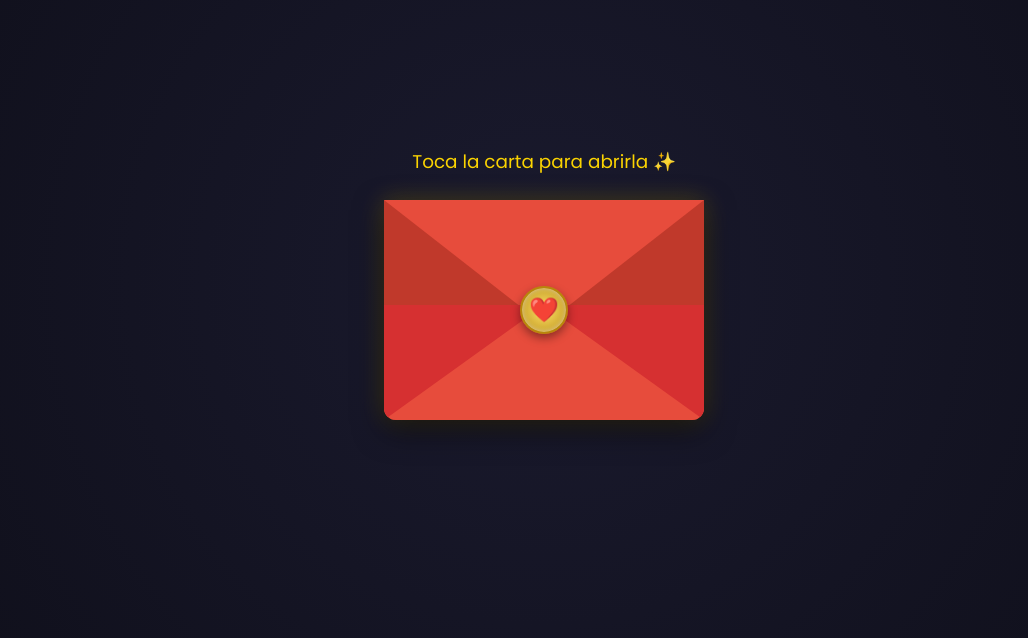
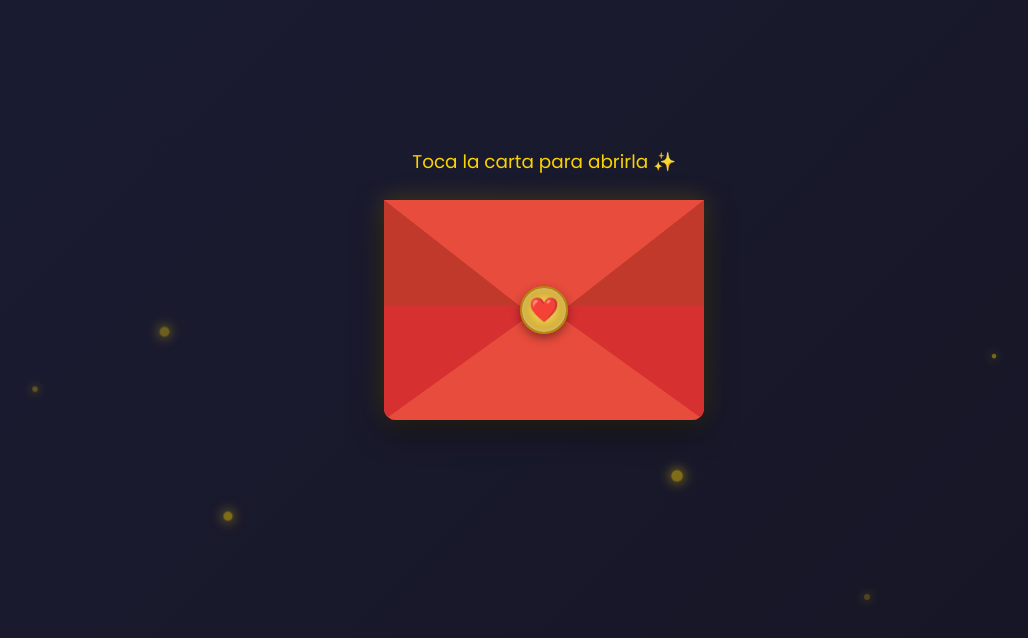
Before and after one commit to MisaelRC514/Sorpresa-Luana, a plain HTML site: page sorpresa.html in a window 1280 px wide. Shown: the part 116-754 px from the top of the page, without its empty margins (96-1124 px from the left). Drawn offline with Linux system fonts and the light colour scheme.

Commit message:
Guardando modificaciones

```diff
--- a/css/sorpresa.css
+++ b/css/sorpresa.css
@@ -195,3 +195,70 @@ body {
     font-size: 1.3rem;
   }
 }
+
+/* Gradiente interactivo y animado de fondo */
+body {
+  min-height: 100vh;
+  background: linear-gradient(-45deg, #0f0f1a, #1a1a2e, #16213e, #0f0f1a);
+  background-size: 400% 400%;
+  animation: gradientBG 15s ease infinite;
+  display: flex;
+  flex-direction: column;
+  justify-content: center;
+  align-items: center;
+  font-family: 'Poppins', sans-serif;
+  color: #fff;
+  overflow: hidden;
+  padding: 20px;
+  position: relative;
+}
+
+@keyframes gradientBG {
+  0% { background-position: 0% 50%; }
+  50% { background-position: 100% 50%; }
+  100% { background-position: 0% 50%; }
+}
+
+/* Partículas flotantes de luz (Efecto luciérnagas / Estrellas) */
+.background-particles {
+  position: absolute;
+  top: 0;
+  left: 0;
+  width: 100%;
+  height: 100%;
+  pointer-events: none;
+  z-index: 0;
+}
+
+.particle {
+  position: absolute;
+  border-radius: 50%;
+  background: rgba(255, 215, 0, 0.6);
+  box-shadow: 0 0 10px rgba(255, 215, 0, 0.8), 0 0 20px rgba(255, 215, 0, 0.4);
+  animation: floatParticle 8s infinite ease-in-out;
+}
+
+/* Posición y tamaño de cada partícula para dar variedad */
+.particle:nth-child(1) { width: 6px; height: 6px; left: 10%; top: 80%; animation-duration: 7s; }
+.particle:nth-child(2) { width: 8px; height: 8px; left: 25%; top: 90%; animation-duration: 10s; animation-delay: 1s; }
+.particle:nth-child(3) { width: 5px; height: 5px; left: 40%; top: 75%; animation-duration: 6s; animation-delay: 2s; }
+.particle:nth-child(4) { width: 10px; height: 10px; left: 60%; top: 85%; animation-duration: 11s; animation-delay: 0.5s; }
+.particle:nth-child(5) { width: 6px; height: 6px; left: 75%; top: 95%; animation-duration: 8s; animation-delay: 3s; }
+.particle:nth-child(6) { width: 4px; height: 4px; left: 85%; top: 70%; animation-duration: 9s; animation-delay: 1.5s; }
+.particle:nth-child(7) { width: 7px; height: 7px; left: 50%; top: 60%; animation-duration: 12s; animation-delay: 4s; }
+.particle:nth-child(8) { width: 9px; height: 9px; left: 20%; top: 65%; animation-duration: 7.5s; animation-delay: 2.5s; }
+
+@keyframes floatParticle {
+  0% {
+    transform: translateY(0) scale(0.8);
+    opacity: 0;
+  }
+  50% {
+    opacity: 0.8;
+    transform: translateY(-100px) scale(1.2);
+  }
+  100% {
+    transform: translateY(-200px) scale(0.5);
+    opacity: 0;
+  }
+}
--- a/sorpresa.html
+++ b/sorpresa.html
@@ -8,6 +8,18 @@
   <link href="https://fonts.googleapis.com/css2?family=Dancing+Script:wght@600;700&family=Poppins:wght@300;400;600&display=swap" rel="stylesheet" />
 </head>
 <body>
+
+<!-- Partículas mágicas flotando en el fondo -->
+  <div class="background-particles">
+    <div class="particle"></div>
+    <div class="particle"></div>
+    <div class="particle"></div>
+    <div class="particle"></div>
+    <div class="particle"></div>
+    <div class="particle"></div>
+    <div class="particle"></div>
+    <div class="particle"></div>
+  </div>
 
   <!-- Instrucción sobre el sobre -->
   <p class="instruccion">Toca la carta para abrirla ✨</p>
```
